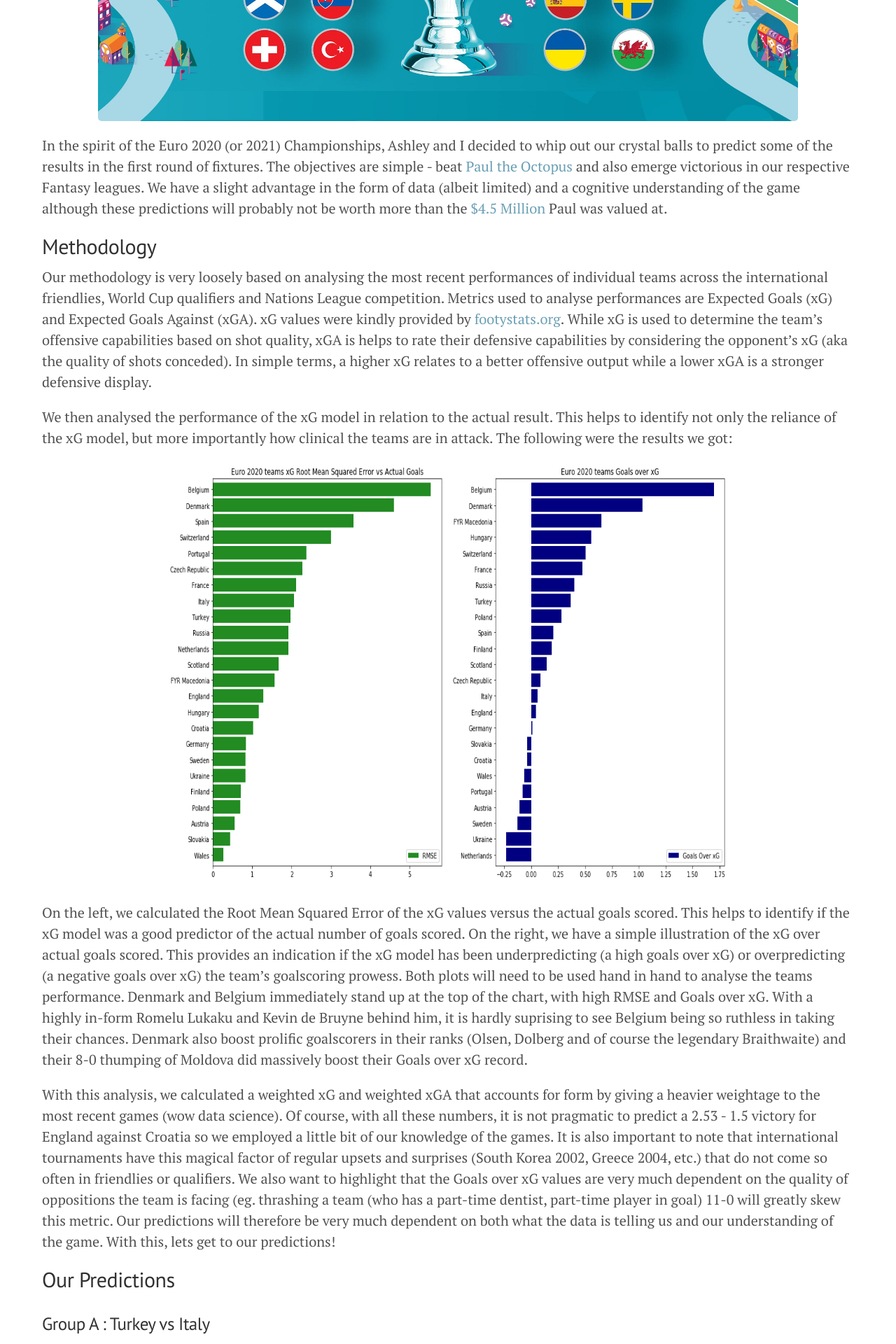
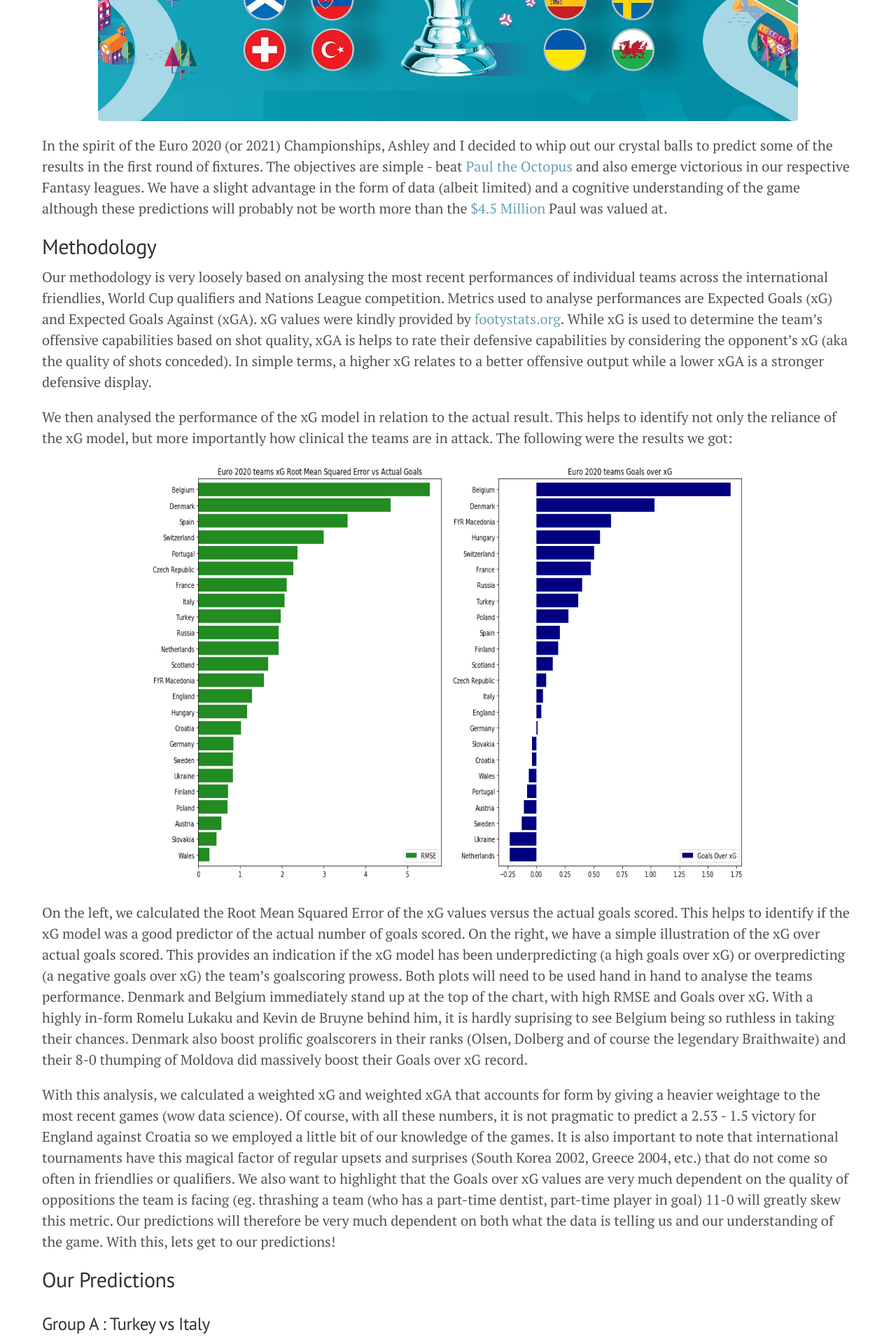
Before and after one commit to chuazy94/zy_blog_2, a Jekyll site: the page built from _posts/2021-06-07-euros-prediction.md, in a window 1280 px wide. Shown: the part 621-2541 px from the top of the page at 70% size. Built offline with Jekyll 4.4.1, drawn with Linux system fonts in a browser that asks for light colours.

Commit message:
Update 2021-06-07-euros-prediction.md

```diff
--- a/_posts/2021-06-07-euros-prediction.md
+++ b/_posts/2021-06-07-euros-prediction.md
@@ -19,10 +19,10 @@
 
 <div class="row">
         <div class="column">
-            <img alt="RMSE" src="{{ site.baseurl }}/images/Euro_2020_xG_RMSE.png" width="400" height="600">
+            <img alt="RMSE" src="{{ site.baseurl }}/images/Euro_2020_xG_RMSE.png" width="425" height="600">
         </div>
         <div class="column">
-            <img alt="xG_over_goals" src="{{ site.baseurl }}/images/Euro_2020_goals_over_xg.png" width="400" height="600">
+            <img alt="xG_over_goals" src="{{ site.baseurl }}/images/Euro_2020_goals_over_xg.png" width="425" height="600">
         </div>
 </div>
 
```
